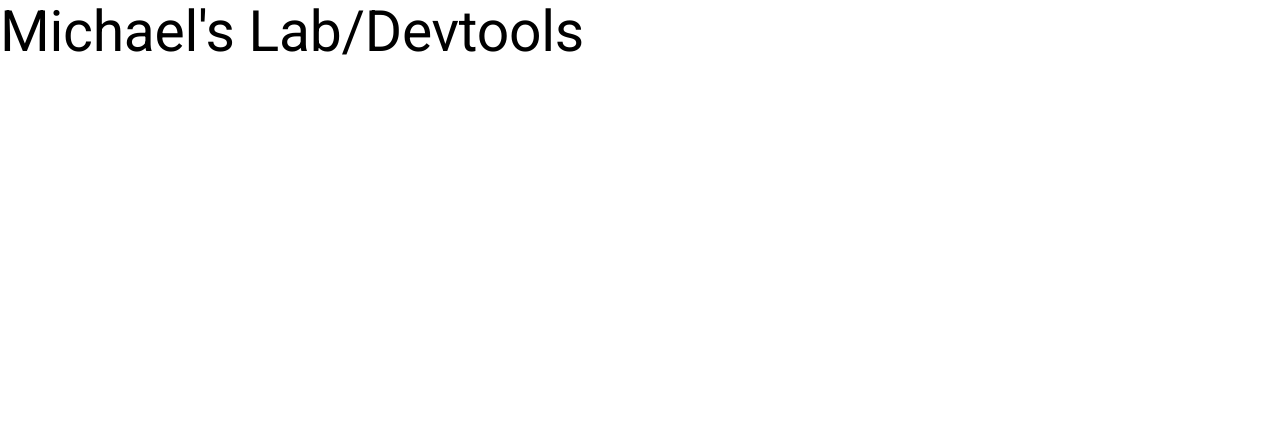
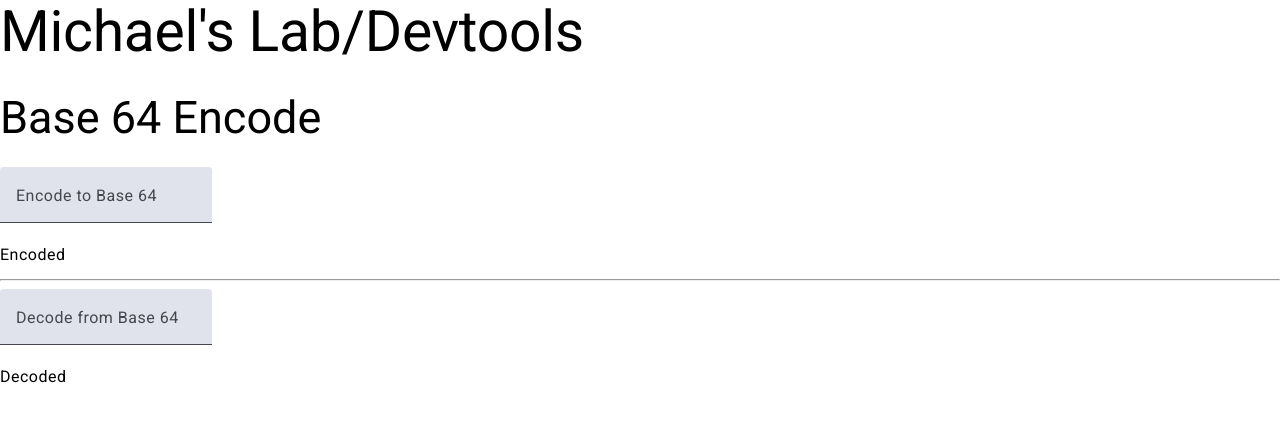
Before and after one commit to msmallest/michaels-small-lab-and-utils, an Angular app: page / in a window 1280 px wide. Shown: the top 422 px of the page. Built offline with nearby package versions, Linux system fonts and the light colour scheme.

Commit message:
feat: base64 encode and decode basics

```diff
--- a/src/app/app.component.ts
+++ b/src/app/app.component.ts
@@ -1,14 +1,41 @@
-import { Component } from '@angular/core';
+import { Component, computed, signal } from '@angular/core';
 import { RouterOutlet } from '@angular/router';
+import {FormsModule} from '@angular/forms';
+import { JsonPipe } from '@angular/common';
+import {MatInputModule} from '@angular/material/input';
+import { MatFormFieldModule } from '@angular/material/form-field';
 
 @Component({
   selector: 'app-root',
   standalone: true,
-  imports: [RouterOutlet],
+  imports: [RouterOutlet, FormsModule, JsonPipe, MatFormFieldModule, MatInputModule],
   template: `
     <h1>Michael's Lab/Devtools</h1>
+    <h2>Base 64 Encode</h2>
+
+    <mat-form-field>
+      <mat-label>Encode to Base 64</mat-label>
+      <input matInput [ngModel]="$preEncode()" (ngModelChange)="$preEncode.set($event)">
+    </mat-form-field>
+    <p>Encoded</p>
+    <p>{{$base64Encoded()}}</p>
+
+    <hr />
+
+    <mat-form-field>
+      <mat-label>Decode from Base 64</mat-label>
+      <input matInput [ngModel]="$postEncode()" (ngModelChange)="$postEncode.set($event)">
+    </mat-form-field>
+    <p>Decoded</p>
+    <p>{{$base64Decoded()}}</p>
+
   `,
 })
 export class AppComponent {
   title = 'michaels-small-lab-and-utils';
+  $preEncode = signal<string | undefined>(undefined)
+  $base64Encoded = computed(() => btoa(this.$preEncode() ?? ''))
+
+  $postEncode = signal<string | undefined>(undefined)
+  $base64Decoded = computed(() => atob(this.$postEncode() ?? ''))
 }
```
